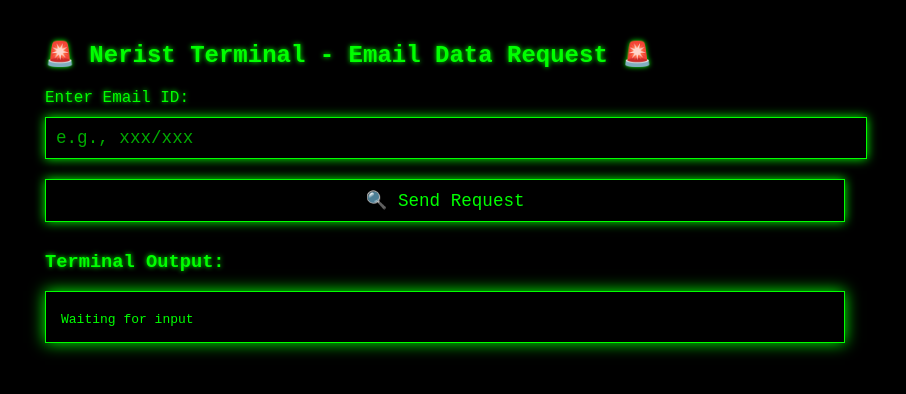
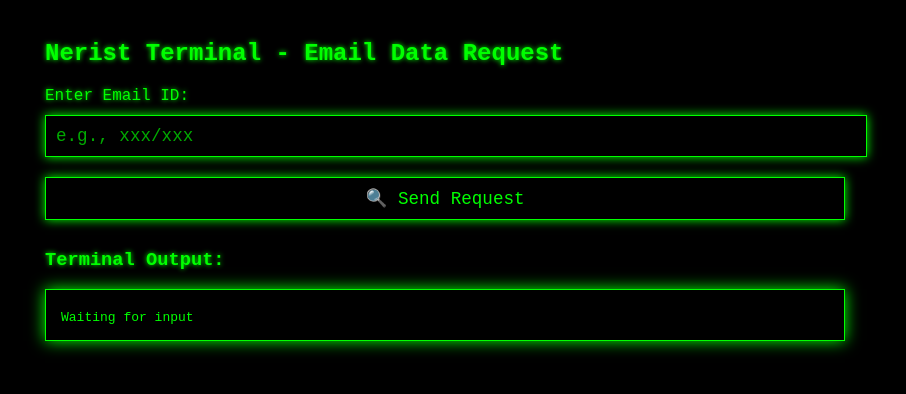
Before and after one commit to unknown724/neristdata, a plain HTML site: page public/index.html in a window 1280 px wide. Shown: the whole page, without its empty margins (195-1101 px from the left). Drawn offline with Linux system fonts and the light colour scheme.

Commit message:
Update index.html

```diff
--- a/public/index.html
+++ b/public/index.html
@@ -84,7 +84,7 @@
   </style>
 </head>
 <body>
-  <h2>🚨 Nerist Terminal - Email Data Request 🚨</h2>
+  <h2> Nerist Terminal - Email Data Request </h2>
 
   <label for="emailInput">Enter Email ID:</label>
   <input id="emailInput" value="" placeholder="e.g., xxx/xxx" />
```
